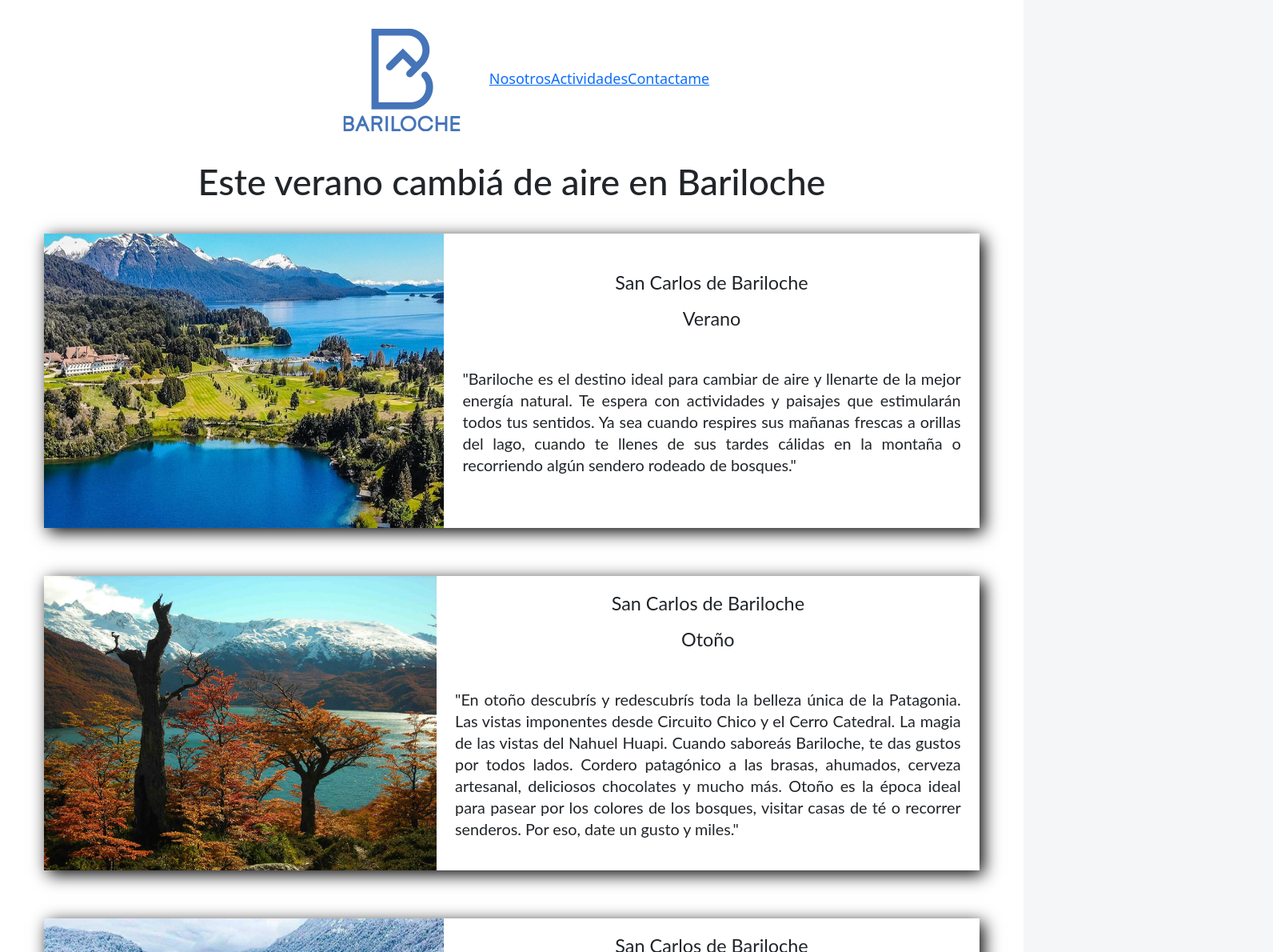
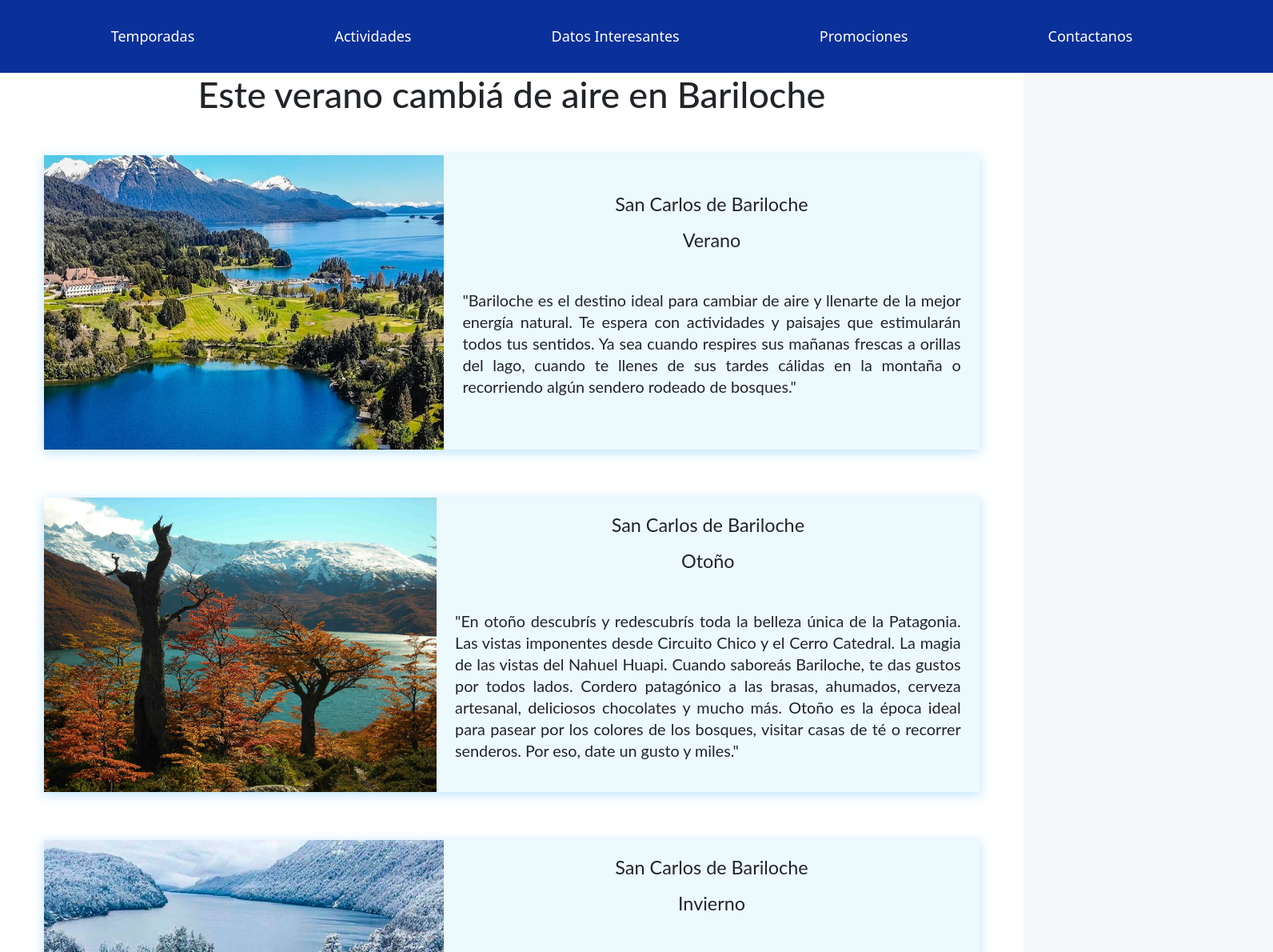
Before and after one commit to CarlaS7/my-app, a React (Create React App) app: page / in a window 1280 px wide. Shown: the top 1190 px of the page at 80% size, 1592 px wide, since content can reach past the window. Built offline with nearby package versions, Linux system fonts and the light colour scheme.

Commit message:
modificamos el navbar

```diff
--- a/src/App.css
+++ b/src/App.css
@@ -32,4 +32,5 @@ h1{
   flex-wrap: wrap;
   align-items: center;
   justify-content: center;
+
 }
--- a/src/App.js
+++ b/src/App.js
@@ -21,13 +21,13 @@ function App() {
        turismo='En otoño descubrís y redescubrís toda la belleza única de la Patagonia. Las vistas imponentes desde Circuito Chico y el Cerro Catedral. La magia de las vistas del Nahuel Huapi. Cuando saboreás Bariloche, te das gustos por todos lados. Cordero patagónico a las brasas, ahumados, cerveza artesanal, deliciosos chocolates y mucho más. Otoño es la época ideal para pasear por los colores de los bosques, visitar casas de té o recorrer senderos. Por eso, date un gusto y miles.'
        imagen='otoño'/>
        <Turismo
-       temporada='invierno'
+       temporada='Invierno'
        turismo='Bariloche te invita a pasar unas vacaciones de invierno de película. No te pierdas las divertidas aventuras para todo el público.
        Una historia romántica rodeados de paisajes naturales. Aventuras en la montaña, llena de acción, velocidad y adrenalina. Un viaje que nunca olvidarás, como aprender a esquiar. Y muchos momentos divertidos rodeados de un paisaje tan perfecto como la amistad.
        La temporada más esperada del año se estrena este invierno en Bariloche.'
        imagen='invierno'/>
        <Turismo
-       temporada='primavera'
+       temporada='Primavera'
        turismo='Sentí la inmensidad de los aromas que te ofrece la ciudad en primavera y dejate atrapar por la intensidad de sus colores bajo el cálido sol que comienza a disipar las heladas del invierno. Bariloche, cada temporada una ciudad diferente.'
        imagen='primavera'/>
       </div>
--- a/src/componentes/NavBar/NavBar.css
+++ b/src/componentes/NavBar/NavBar.css
@@ -10,8 +10,12 @@
     align-content: center;
     justify-content: space-evenly;
     align-items: center;
-    background-color: #434343;
-    color: #faebd7;
-    width: 100px;
+    background-color: #0a3099;
+    width: 1903px;
     height: auto;
 }
+
+.NavBar a {
+    text-decoration: none;
+    color:white
+}
--- a/src/componentes/NavBar/NavBar.jsx
+++ b/src/componentes/NavBar/NavBar.jsx
@@ -1,14 +1,17 @@
 import React from 'react'
 import logo from './logo.png'
+import './NavBar.css'
 
 const NavBar = () => {
   return (
     <nav className='NavBar'>
         <img className='logo' src={logo} alt="brc" />
 
-        <a href="aboutme">Nosotros</a>
+        <a href="aboutme">Temporadas</a>
         <a href="/contact">Actividades</a>
-        <a href="#footer">Contactame</a>
+        <a href="#footer">Datos Interesantes</a>
+        <a href="#footer">Promociones</a>
+        <a href="#footer">Contactanos</a>
     </nav>
   )
 }
--- a/src/hojas-de-estilo/Turismo.css
+++ b/src/hojas-de-estilo/Turismo.css
@@ -5,12 +5,17 @@
     display: flex;
     align-items: center;
     justify-content: center;
-    background-color: #ffffff;
-    box-shadow: 0 3px 13px 1px rgb(0 0 0 / 9%);
-    box-shadow: 5px 5px 20px rgba(0, 0, 0, 4);
-    transform: translateY(-3%);
+    background-color: hsl(192, 79%, 96%);
+    box-shadow: 0 3px 13px 1px rgba(114, 199, 255, 0.445);
     transition: all 400ms ease;
 }
+
+.contenedor-turismo:hover {
+    box-shadow: 5px 5px 20px rgba(0, 149, 248, 0.801);
+    transform: translateY(-3%);
+  }
+
+
 
 .imagen-turismo {
     height: 100%;
```
Also changed, not shown: src/componentes/NavBar/logo1.png (renamed from src/componentes/NavBar/Brc.png).
